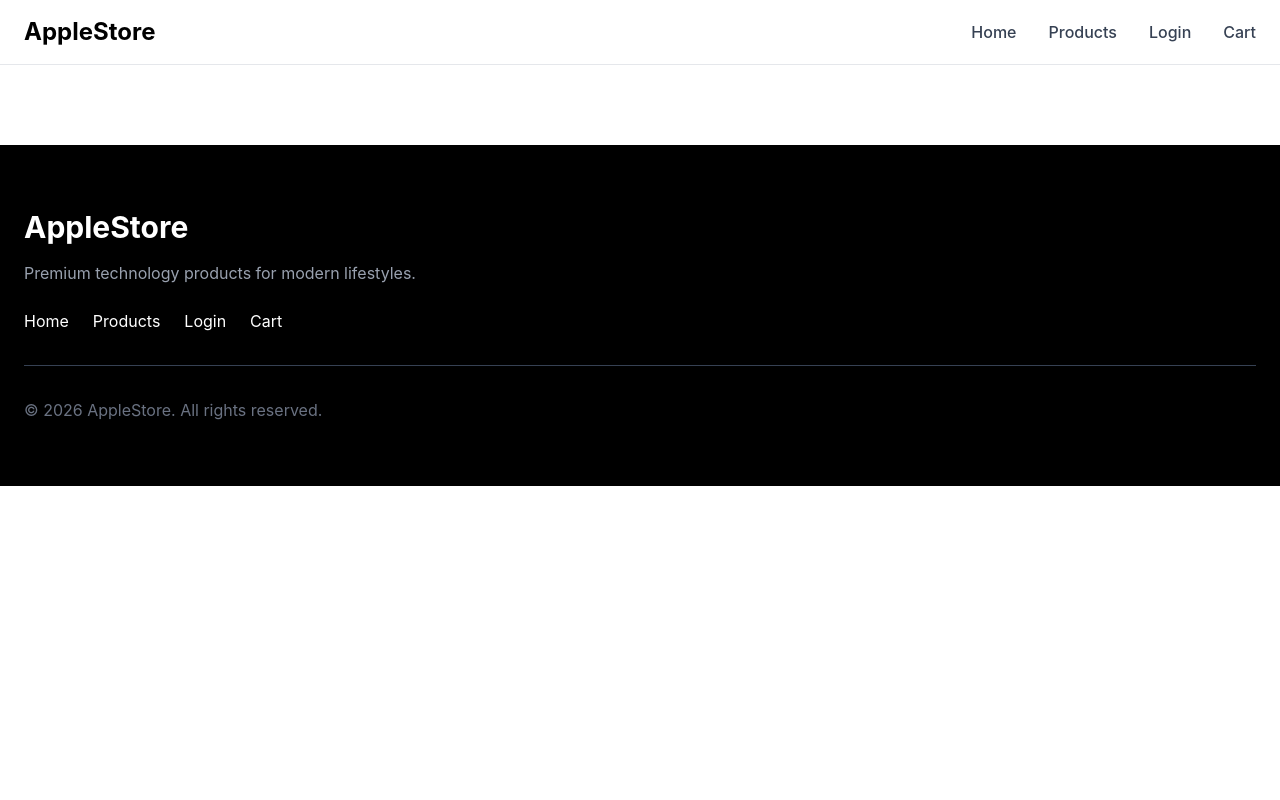
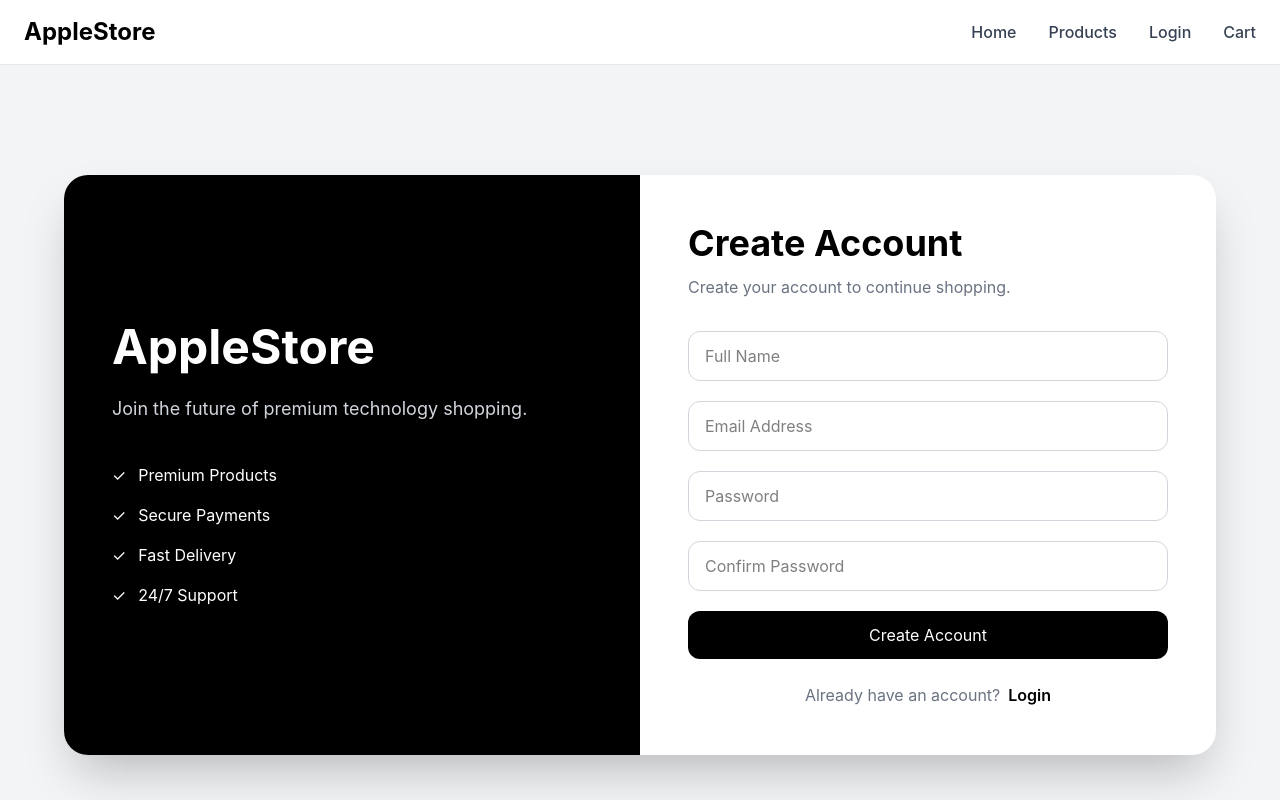
Before and after one commit to dakshbhuva-78/CodeAlpha_Simple_Ecommerce_Store, a React app in the folder frontend/: page /register in a window 1280 px wide. Shown: the top 800 px of the page. Built offline with nearby package versions, Linux system fonts and the light colour scheme; the HTML template or start-up script is replaced by a standard one.

Commit message:
Designing the Login and Register Page

```diff
--- a/frontend/src/components/Hero.jsx
+++ b/frontend/src/components/Hero.jsx
@@ -17,7 +17,7 @@
         data-aos="fade-up"
         data-aos-duration="1200">
         <p className="uppercase tracking-[8px] text-gray-300 mb-4">
-             New Collection 2026
+          New Collection 2026
         </p>
         <h1 className="text-7xl font-bold text-white mb-6 animate-pulse">
           Think Different.
--- a/frontend/src/components/ProductCard.jsx
+++ b/frontend/src/components/ProductCard.jsx
@@ -13,7 +13,6 @@
 }) {
   return (
     <div className="bg-white rounded-3xl overflow-hidden shadow-lg hover:shadow-2xl hover:-translate-y-3 transition-all duration-500 relative">
-
       <span className="absolute top-4 left-4 bg-red-500 text-white px-3 py-1 rounded-full text-sm font-semibold">
         {discount}
       </span>
@@ -22,40 +21,21 @@
         ❤️
       </button>
 
-      <img
-        src={image}
-        alt={name}
-        className="w-full p-4 h-64 object-contain"
-      />
+      <img src={image} alt={name} className="w-full p-4 h-64 object-contain" />
 
       <div className="p-6">
+        <p className="text-yellow-500">⭐ {rating}</p>
 
-        <p className="text-yellow-500">
-          ⭐ {rating}
-        </p>
+        <h2 className="text-2xl font-semibold mt-2">{name}</h2>
 
-        <h2 className="text-2xl font-semibold mt-2">
-          {name}
-        </h2>
+        <p className="text-gray-500 mt-1">{category}</p>
 
-        <p className="text-gray-500 mt-1">
-          {category}
-        </p>
-
-        <p className="text-green-600 mt-2 font-medium">
-          {stock}
-        </p>
+        <p className="text-green-600 mt-2 font-medium">{stock}</p>
 
         <div className="mt-3 flex gap-3 items-center">
+          <span className="text-2xl font-bold">₹{price}</span>
 
-          <span className="text-2xl font-bold">
-            ₹{price}
-          </span>
-
-          <span className="line-through text-gray-400">
-            ₹{oldPrice}
-          </span>
-
+          <span className="line-through text-gray-400">₹{oldPrice}</span>
         </div>
 
         <Link
@@ -64,7 +44,6 @@
         >
           View Details
         </Link>
-
       </div>
     </div>
   );
--- a/frontend/src/pages/Home.jsx
+++ b/frontend/src/pages/Home.jsx
@@ -29,7 +29,7 @@
           ))}
         </div>
       </section>
-    <Features />
+      <Features />
     </>
   );
 }
--- a/frontend/src/pages/Login.jsx
+++ b/frontend/src/pages/Login.jsx
@@ -1,10 +1,96 @@
+import { Link } from "react-router-dom";
+
 function Login() {
   return (
-    <div className="p-10">
-      <h1 className="text-4xl font-bold">
-        Login Page
-      </h1>
-    </div>
+    <section className="min-h-screen flex items-center justify-center bg-gray-100 px-6">
+
+      <div className="max-w-5xl w-full bg-white rounded-3xl shadow-xl overflow-hidden grid md:grid-cols-2">
+
+        {/* Left */}
+
+        <div className="bg-black text-white p-12 flex flex-col justify-center">
+
+          <h1 className="text-5xl font-bold">
+            AppleStore
+          </h1>
+
+          <p className="mt-6 text-gray-300">
+            Premium technology products
+            for modern lifestyles.
+          </p>
+
+        </div>
+
+        {/* Right */}
+
+        <div className="p-12">
+
+          <h2 className="text-4xl font-bold">
+            Welcome Back
+          </h2>
+
+          <p className="text-gray-500 mt-3">
+            Sign in to continue shopping
+          </p>
+
+          <form className="mt-8 space-y-5">
+
+            <input
+              type="email"
+              placeholder="Email Address"
+              className="w-full border rounded-xl px-4 py-3"
+            />
+
+            <input
+              type="password"
+              placeholder="Password"
+              className="w-full border rounded-xl px-4 py-3"
+            />
+
+            <div className="flex justify-end">
+
+              <a
+                href="#"
+                className="text-sm text-blue-600 hover:underline"
+              >
+                Forgot Password?
+              </a>
+
+            </div>
+
+<Link to="/">
+            <button
+              type="submit"
+              className="w-full bg-black text-white py-3 rounded-xl"
+            >
+              Login
+            </button>
+            </Link>
+
+            <div className="text-center mt-6">
+
+              <p className="text-gray-500">
+
+                Don't have an account?
+
+                <Link
+                  to="/register"
+                  className="text-black font-semibold ml-2 hover:underline"
+                >
+                  Create Account
+                </Link>
+
+              </p>
+
+            </div>
+
+          </form>
+
+        </div>
+
+      </div>
+
+    </section>
   );
 }
 
--- /dev/null
+++ b/frontend/src/pages/Register.jsx
@@ -0,0 +1,122 @@
+import { Link } from "react-router-dom";
+
+function Register() {
+    return (
+        <section className="min-h-screen bg-gray-100 flex items-center justify-center px-6 py-10">
+
+            <div className="max-w-6xl w-full bg-white rounded-3xl shadow-2xl overflow-hidden grid md:grid-cols-2">
+
+                {/* Left Side */}
+
+                <div className="bg-black text-white p-12 flex flex-col justify-center">
+
+                    <h1 className="text-5xl font-bold">
+                        AppleStore
+                    </h1>
+
+                    <p className="mt-6 text-gray-300 text-lg">
+                        Join the future of premium technology shopping.
+                    </p>
+
+                    <div className="mt-10 space-y-4">
+
+                        <div className="flex items-center gap-3">
+                            <span>✓</span>
+                            <p>Premium Products</p>
+                        </div>
+
+                        <div className="flex items-center gap-3">
+                            <span>✓</span>
+                            <p>Secure Payments</p>
+                        </div>
+
+                        <div className="flex items-center gap-3">
+                            <span>✓</span>
+                            <p>Fast Delivery</p>
+                        </div>
+
+                        <div className="flex items-center gap-3">
+                            <span>✓</span>
+                            <p>24/7 Support</p>
+                        </div>
+
+                    </div>
+
+                </div>
+
+                {/* Right Side */}
+
+                <div className="p-12">
+
+                    <h2 className="text-4xl font-bold">
+                        Create Account
+                    </h2>
+
+                    <p className="text-gray-500 mt-3">
+                        Create your account to continue shopping.
+                    </p>
+
+                    <form className="mt-8 space-y-5">
+
+                        <input
+                            type="text"
+                            placeholder="Full Name"
+                            className="w-full border border-gray-300 rounded-xl px-4 py-3 focus:outline-none focus:ring-2 focus:ring-black"
+                        />
+
+                        <input
+                            type="email"
+                            placeholder="Email Address"
+                            className="w-full border border-gray-300 rounded-xl px-4 py-3 focus:outline-none focus:ring-2 focus:ring-black"
+                        />
+
+                        <input
+                            type="password"
+                            placeholder="Password"
+                            className="w-full border border-gray-300 rounded-xl px-4 py-3 focus:outline-none focus:ring-2 focus:ring-black"
+                        />
+
+                        <input
+                            type="password"
+                            placeholder="Confirm Password"
+                            className="w-full border border-gray-300 rounded-xl px-4 py-3 focus:outline-none focus:ring-2 focus:ring-black"
+                        />
+
+                        <Link to="/login" className="w-full text-center">
+                            <button
+                                type="submit"
+                                className="w-full bg-black text-white py-3 rounded-xl hover:bg-gray-800 transition"
+                            >
+                                Create Account
+
+                            </button>
+                        </Link>
+
+                    </form>
+
+                    <div className="text-center mt-6">
+
+                        <p className="text-gray-500">
+
+                            Already have an account?
+
+                            <Link
+                                to="/login"
+                                className="ml-2 font-semibold text-black hover:underline"
+                            >
+                                Login
+                            </Link>
+
+                        </p>
+
+                    </div>
+
+                </div>
+
+            </div>
+
+        </section>
+    );
+}
+
+export default Register;
--- a/frontend/src/routes/AppRoutes.jsx
+++ b/frontend/src/routes/AppRoutes.jsx
@@ -5,8 +5,9 @@
 import ProductDetails from "../pages/ProductDetails";
 import Login from "../pages/Login";
 import Cart from "../pages/Cart";
+import Register from "../pages/Register";
 
-function AppRoutes({cartItems, setCartItems}) {
+function AppRoutes({ cartItems, setCartItems }) {
   return (
     <Routes>
 
@@ -20,6 +21,7 @@
       />} />
 
       <Route path="/login" element={<Login />} />
+      <Route path="/register" element={<Register />} />
 
       <Route path="/cart" element={<Cart
         cartItems={cartItems}
```
Also changed, not shown: frontend/src/components/Navbar.jsx (+4 -4 lines). Lines whose indentation alone changed are shown as unchanged.
